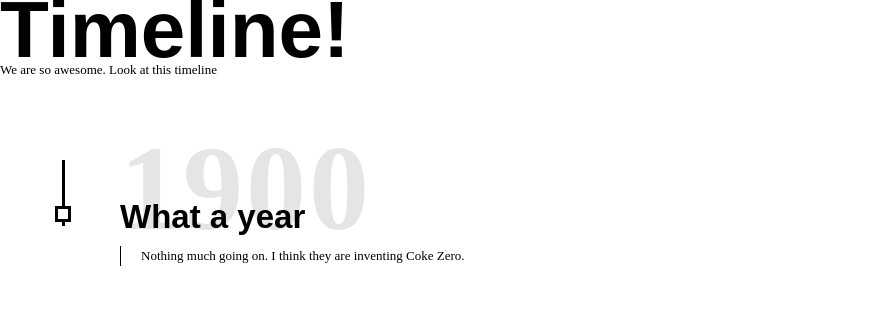
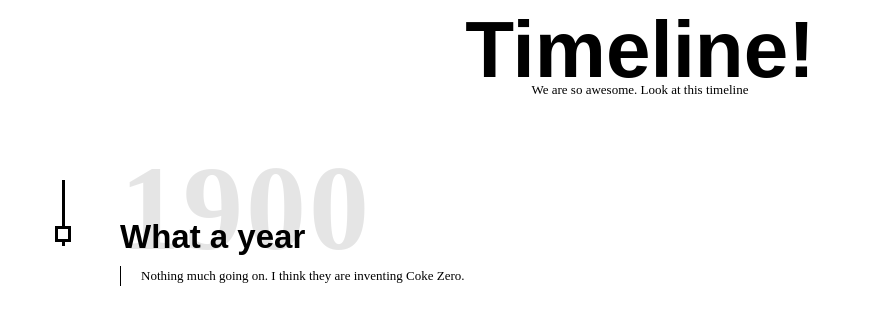
Before and after one commit to idhere703/bench-shake, a React app: page / in a window 1280 px wide. Shown: the top 324 px of the page, without its empty margins (0-871 px from the left). Built offline with nearby package versions, Linux system fonts and the light colour scheme.

Commit message:
Centered the title.

```diff
--- a/src/App.css
+++ b/src/App.css
@@ -1,4 +1,7 @@
 
+App {
+	display: flex;
+}
 
 * {
 	pading: 0;
@@ -59,6 +62,13 @@
 	border-left: 1px solid #000;
 }
 
+.main__timeline {
+	padding-top: 20px;
+	display: flex;
+	flex-direction: column;
+    align-items: center;
+}
+
 .main__timeline-header {
 	font-size: 80px;
 	line-height: 60px;
--- a/src/App.js
+++ b/src/App.js
@@ -16,10 +16,12 @@ const events = {
 class App extends Component {
   render() {
     return (
-      <div className="container">
-        <div className="row">
-          <div className="col-md-12">
-            <Timeline timeline={ events }></Timeline>
+      <div className="App">
+        <div className="container">
+          <div className="row">
+            <div className="col-md-12">
+              <Timeline timeline={ events }></Timeline>
+            </div>
           </div>
         </div>
       </div>
```
